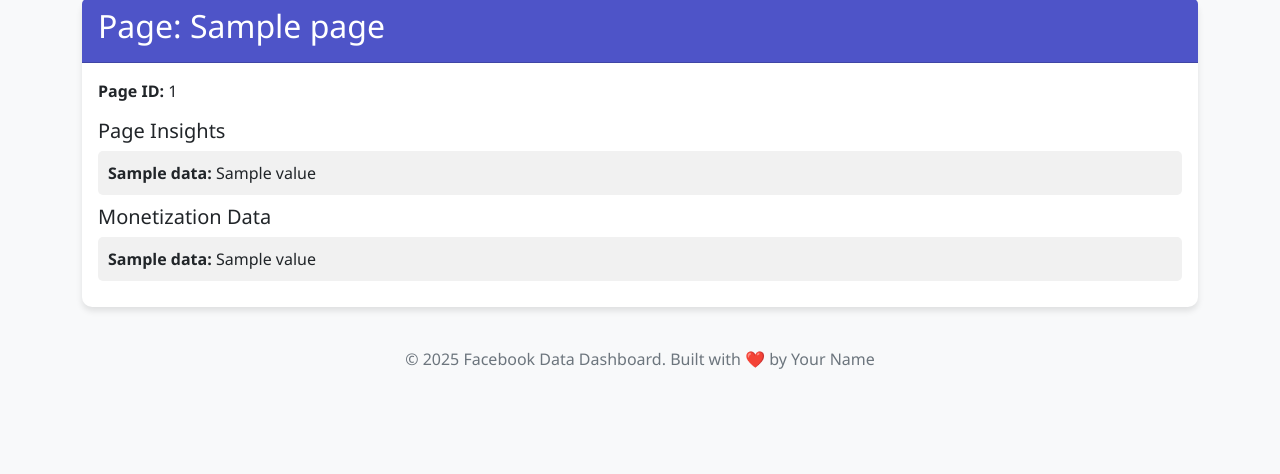
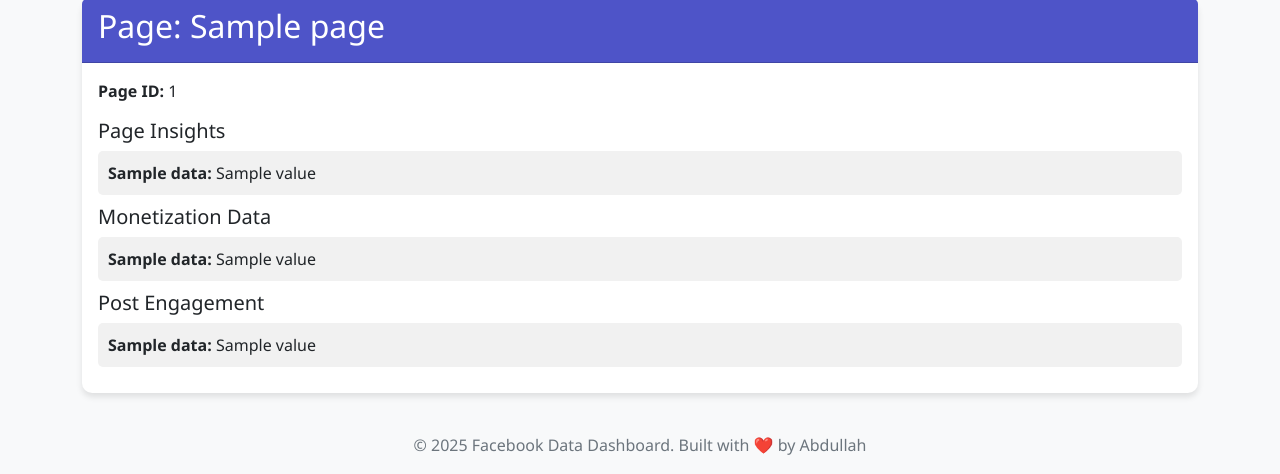
Before and after one commit to Abdullah-Rasheed/PIB-Grow, a Flask app: template templates/dashboard.html in a window 1280 px wide. Shown: the part 326-800 px from the top of the page. Run offline with Flask 3, Linux system fonts and the light colour scheme; the template is opened without the code that fills it: most values are stand-ins (such as "Sample title", 1, 10 or a date in 2020).

Commit message:
Update dashboard.html

```diff
--- a/templates/dashboard.html
+++ b/templates/dashboard.html
@@ -76,10 +76,10 @@
         {% for page in pages %}
         <div class="page card mb-4">
             <div class="card-header">
-                <h2>Page: {{ page['page_name'] }}</h2>
+                <h2>Page: {{ page['name'] }}</h2>
             </div>
             <div class="card-body">
-                <p><strong>Page ID:</strong> {{ page['page_id'] }}</p>
+                <p><strong>Page ID:</strong> {{ page['id'] }}</p>
 
                 <!-- Insights Section -->
                 {% if page.insights and 'error' in page.insights %}
@@ -108,13 +108,23 @@
                 </div>
                 {% endfor %}
                 {% endif %}
+
+                <!-- Post Engagement Section -->
+                {% if page.engagement %}
+                <h5>Post Engagement</h5>
+                {% for post_metric in page.engagement.get('data', []) %}
+                <div class="metric">
+                    <strong>{{ post_metric['name'] }}:</strong> {{ post_metric['values'][0]['value'] }}
+                </div>
+                {% endfor %}
+                {% endif %}
             </div>
         </div>
         {% endfor %}
     </div>
 
     <div class="footer">
-        <p>&copy; 2025 Facebook Data Dashboard. Built with ❤️ by Your Name</p>
+        <p>&copy; 2025 Facebook Data Dashboard. Built with ❤️ by Abdullah</p>
     </div>
 
     <script src="https://cdn.jsdelivr.net/npm/bootstrap@5.3.0/dist/js/bootstrap.bundle.min.js"></script>
```
